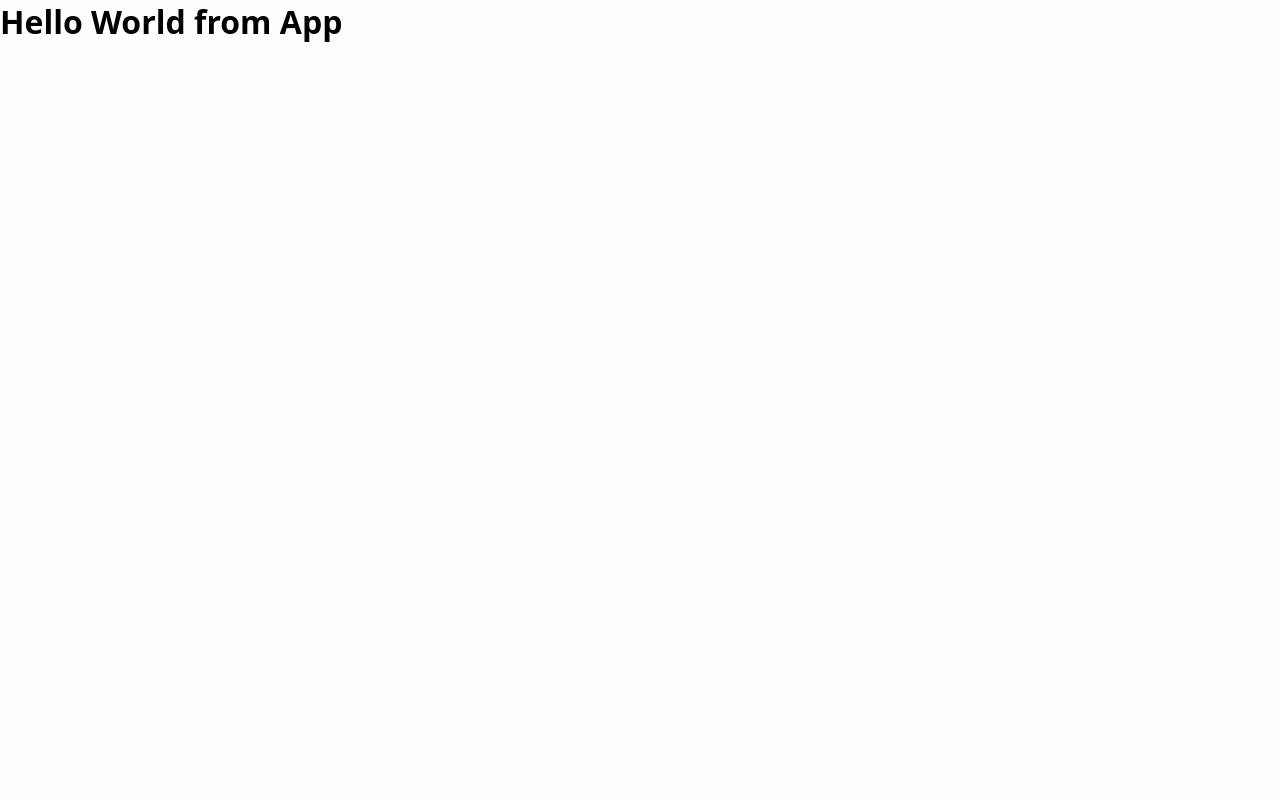
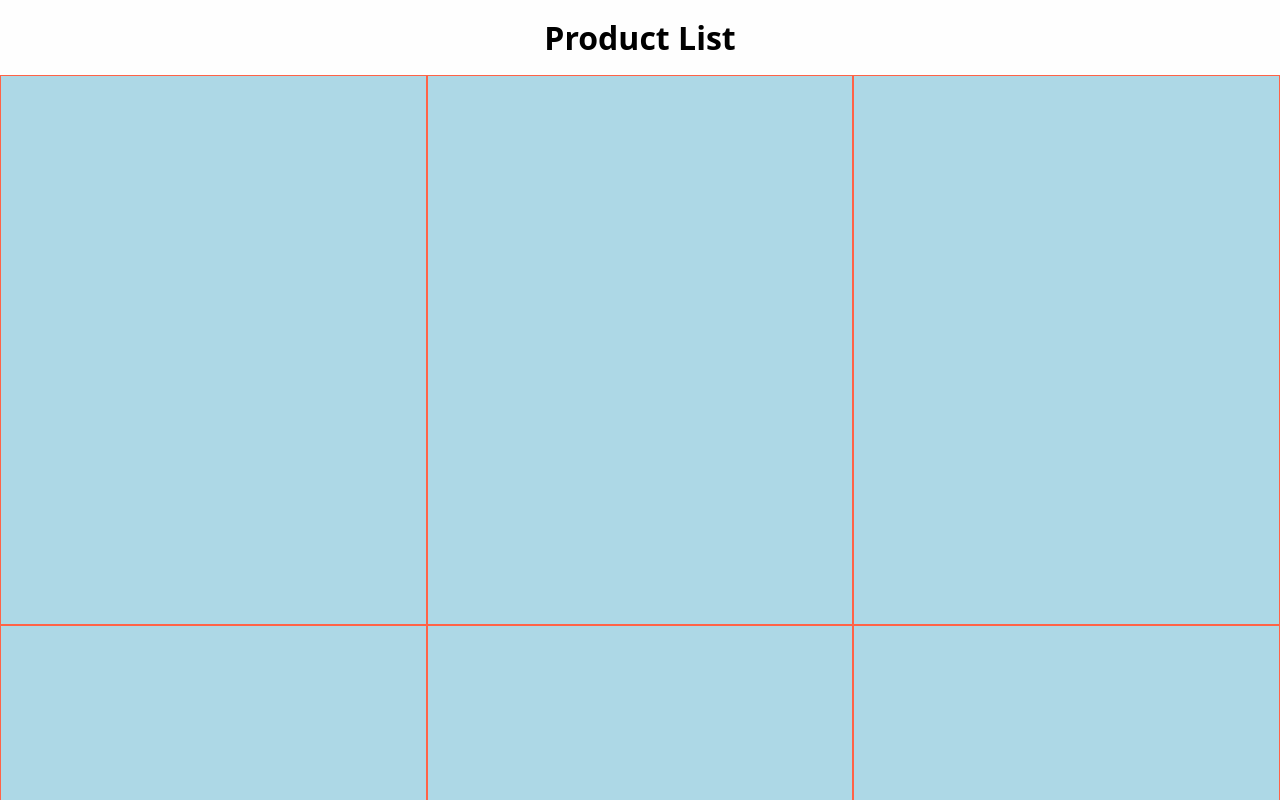
Before and after one commit to boversauros/product-list, a React app: page / in a window 1280 px wide. Shown: the top 800 px of the page. Built offline with nearby package versions, Linux system fonts and the light colour scheme.

Commit message:
add basic layout

```diff
--- a/src/App.js
+++ b/src/App.js
@@ -1,11 +1,26 @@
 import React from 'react'
 import { GlobalStyle } from './styles/GlobalStyle'
+import { Container, Row, Column, Title } from './styles/Layout'
 
 export const App = () => {
   return (
     <div>
       <GlobalStyle />
-      <h1>Hello World from App</h1>
+      <Title>Product List</Title>
+      <Container>
+        <Row>
+          <Column />
+          <Column />
+          <Column />
+          <Column />
+          <Column />
+          <Column />
+          <Column />
+          <Column />
+          <Column />
+          <Column />
+        </Row>
+      </Container>
     </div>
   )
 }
--- /dev/null
+++ b/src/styles/Layout.js
@@ -0,0 +1,42 @@
+import styled from 'styled-components'
+
+export const Container = styled.div`
+  max-width: 1335px;
+  margin: 0 auto;
+`
+
+export const Row = styled.div`
+  display: flex;
+  flex-flow: row wrap;
+  justify-content: flex-start;
+`
+
+export const Column = styled.div`
+  height: 550px;
+  flex-basis: 20%;
+  -ms-flex: auto;
+  width: 259px;
+  position: relative;
+  background: lightblue;
+  border: 1px solid tomato;
+  padding: 10px;
+  box-sizing: border-box;
+
+  @media (max-width: 1333px) {
+    flex-basis: 33.33%;
+  }
+  @media (max-width: 1073px) {
+    flex-basis: 33.33%;
+  }
+  @media (max-width: 815px) {
+    flex-basis: 50%;
+  }
+  @media (max-width: 555px) {
+    flex-basis: 100%;
+  }
+`
+
+export const Title = styled.h1`
+    text-align: center;
+    padding: 1rem;
+`
```
